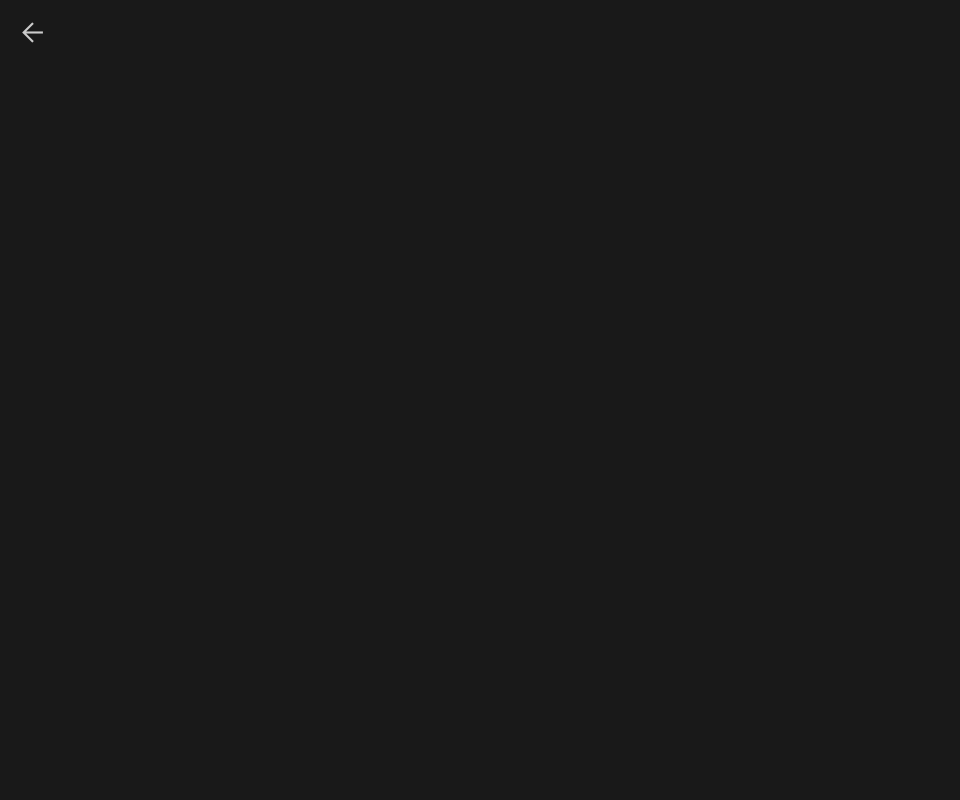
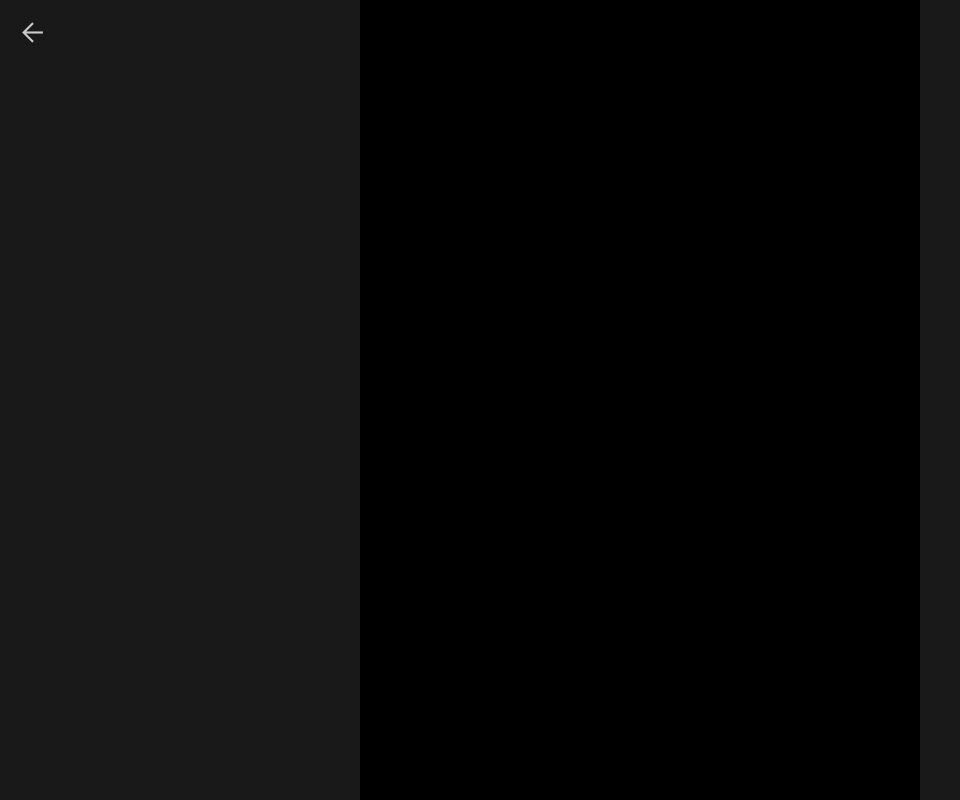
Before and after one commit to swssqewe12/DashTap, a website: page views/index.html in a window 1280 px wide. Both pictures are taken after a click on the element "Play". Shown: the whole page, without its empty margins (0-960 px from the left). Drawn offline with nearby package versions, Linux system fonts and the light colour scheme.

Commit message:
Added canvas

```diff
--- a/static/css/main.css
+++ b/static/css/main.css
@@ -7,6 +7,7 @@
 
 body {
 	font-family: "Open Sans";
+	overflow: hidden;
 }
 
 #overlay {
@@ -94,3 +95,21 @@ body {
 .hidden {
 	opacity: 0;
 }
+
+#canvas {
+	display: block;
+	visibility: hidden;
+	width: 100vw;
+	height: 100vh;
+	max-width: 70vh;
+	background: black;
+	margin: 0px auto;
+	opacity: 0;
+	transition: visibility 0s 0.3s, opacity 0.3s;
+}
+
+#canvas.visible {
+	visibility: visible;
+	opacity: 1;
+	transition: visibility 0s, opacity 0.3s;
+}
--- a/static/js/buttons.js
+++ b/static/js/buttons.js
@@ -5,6 +5,8 @@ playButton.onclick = function()
 	tutorialButton.classList.add("hidden");
 	gameName.classList.add("hidden");
 	back.classList.add("visible");
+	canvas.classList.add("visible");
+	overlay.classList.add("hidden");
 }
 
 storeButton.onclick = function()
@@ -35,4 +37,6 @@ back.onclick = function()
 	tutorialButton.classList.remove("hidden");
 	gameName.classList.remove("hidden");
 	back.classList.remove("visible");
+	canvas.classList.remove("visible");
+	overlay.classList.remove("hidden");
 }
--- a/views/index.html
+++ b/views/index.html
@@ -12,6 +12,7 @@
 <div class="button" id="storeButton">Store</div>
 <div class="button" id="tutorialButton">How to Play</div>
 <img id="back" src="/img/back.png"></img>
+<canvas id="canvas">Your phone or browser is outdated and doesn't support this game!</canvas>
 </body>
 <script src="/js/buttons.js"></script>
 </html>
```
